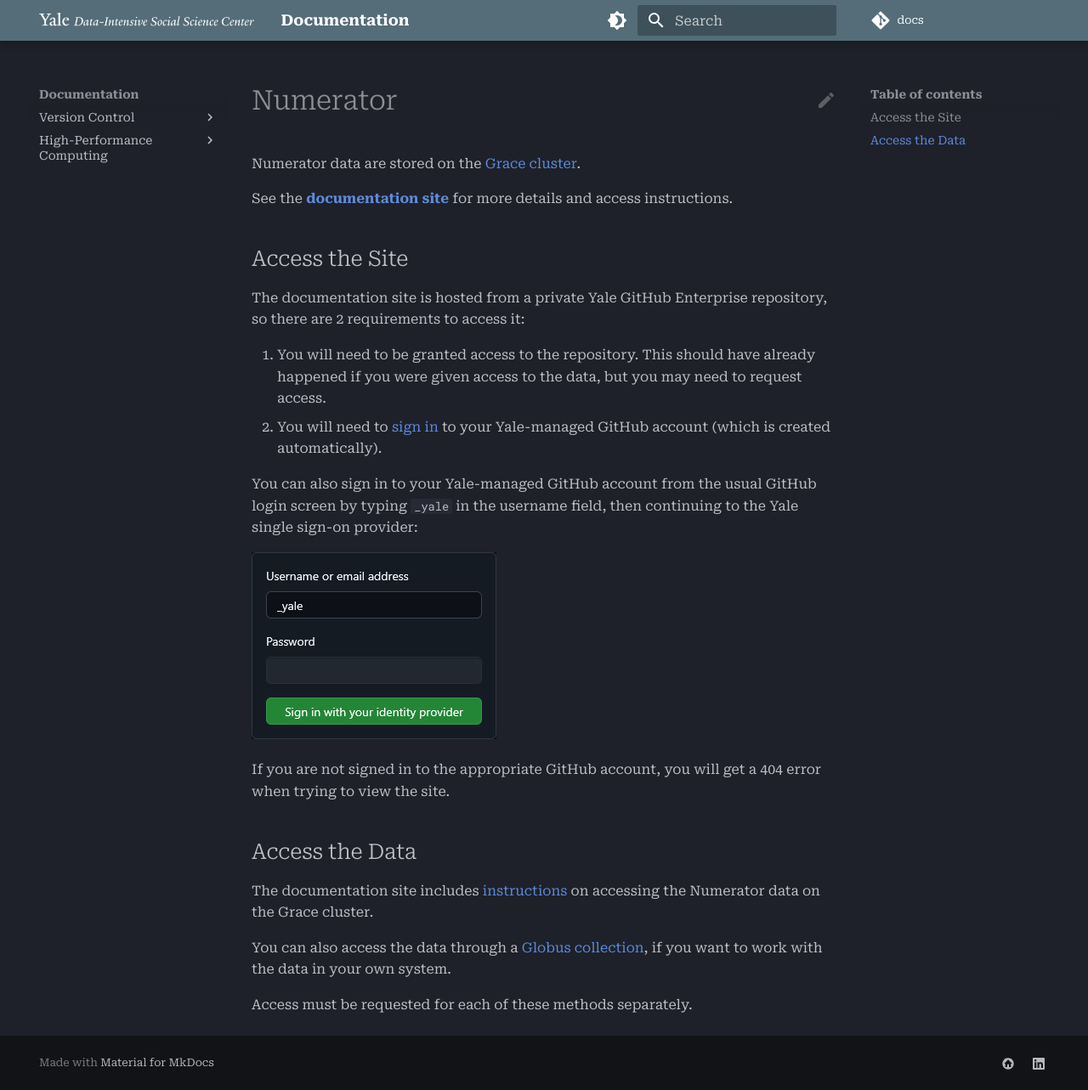
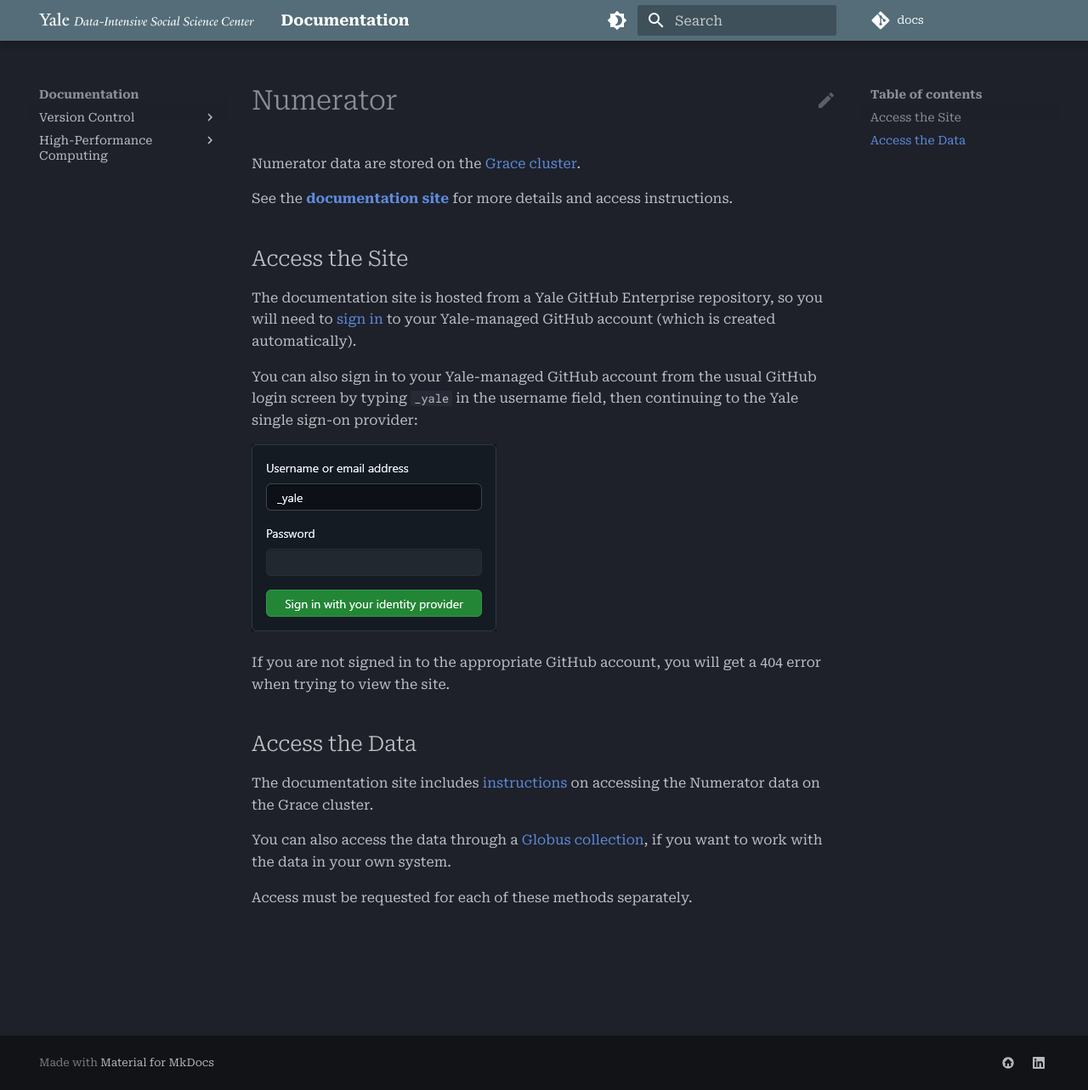
Before and after one commit to DISSC-yale/docs, an MkDocs documentation site: the page built from docs/numerator.md, in a window 1280 px wide and 1283 px high. Shown: the whole window at 85% size. Built offline with MkDocs 1.6.1 and Material for MkDocs 9.7.7, drawn with Linux system fonts in a browser that asks for light colours; comment, search, counter and statistics services are not loaded.

Commit message:
updates site access instructions

```diff
--- a/docs/numerator.md
+++ b/docs/numerator.md
@@ -6,10 +6,7 @@
 
 ## Access the Site
 
-The documentation site is hosted from a private Yale GitHub Enterprise repository, so there are 2 requirements to access it:
-
-1. You will need to be granted access to the repository. This should have already happened if you were given access to the data, but you may need to request access.
-2. You will need to [sign in](https://github.com/enterprises/yale/sso) to your Yale-managed GitHub account (which is created automatically).
+The documentation site is hosted from a Yale GitHub Enterprise repository, so you will need to [sign in](https://github.com/enterprises/yale/sso) to your Yale-managed GitHub account (which is created automatically).
 
 You can also sign in to your Yale-managed GitHub account from the usual GitHub login screen by typing `_yale` in the username field, then continuing to the Yale single sign-on provider:
 
```
